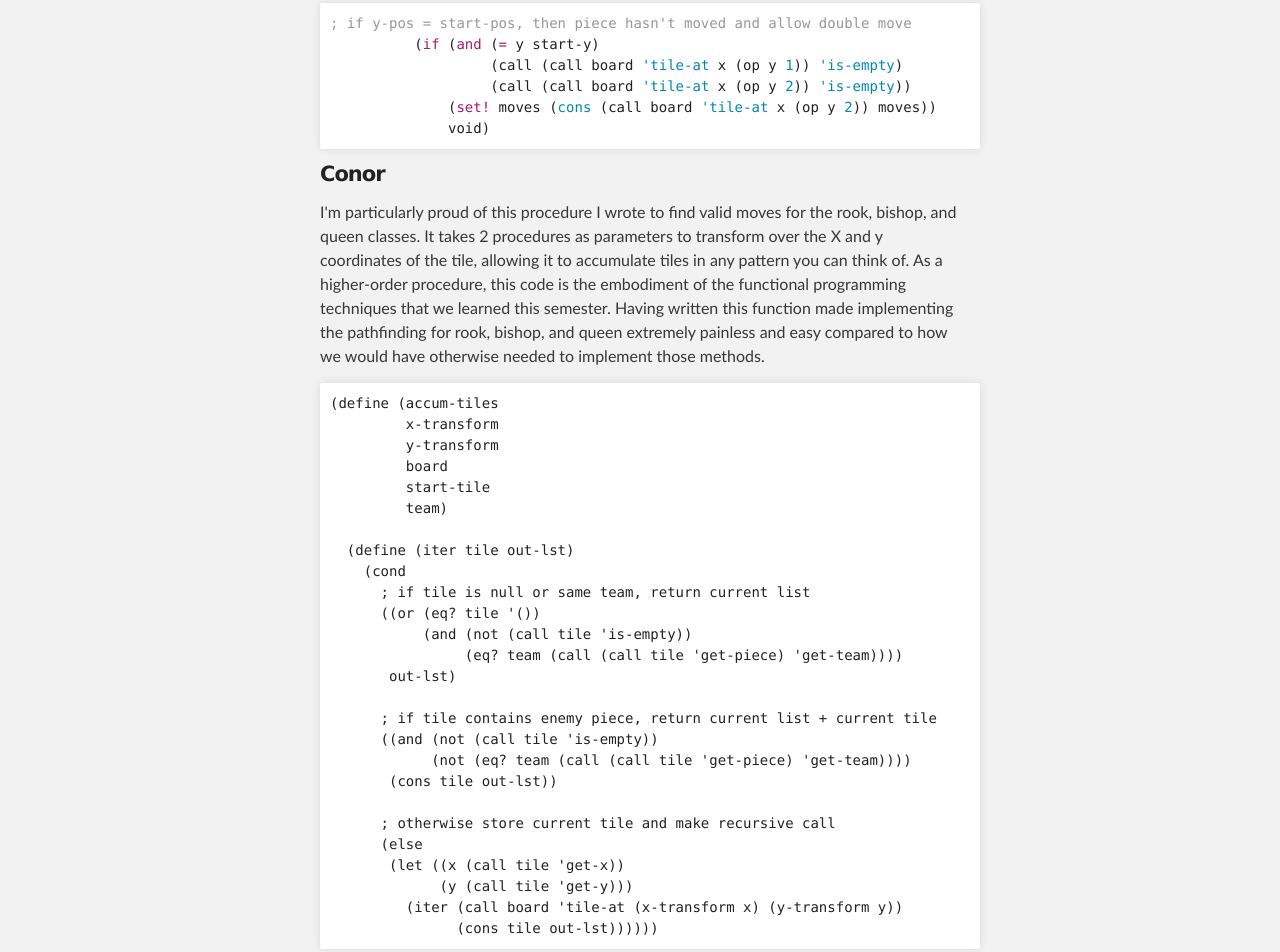
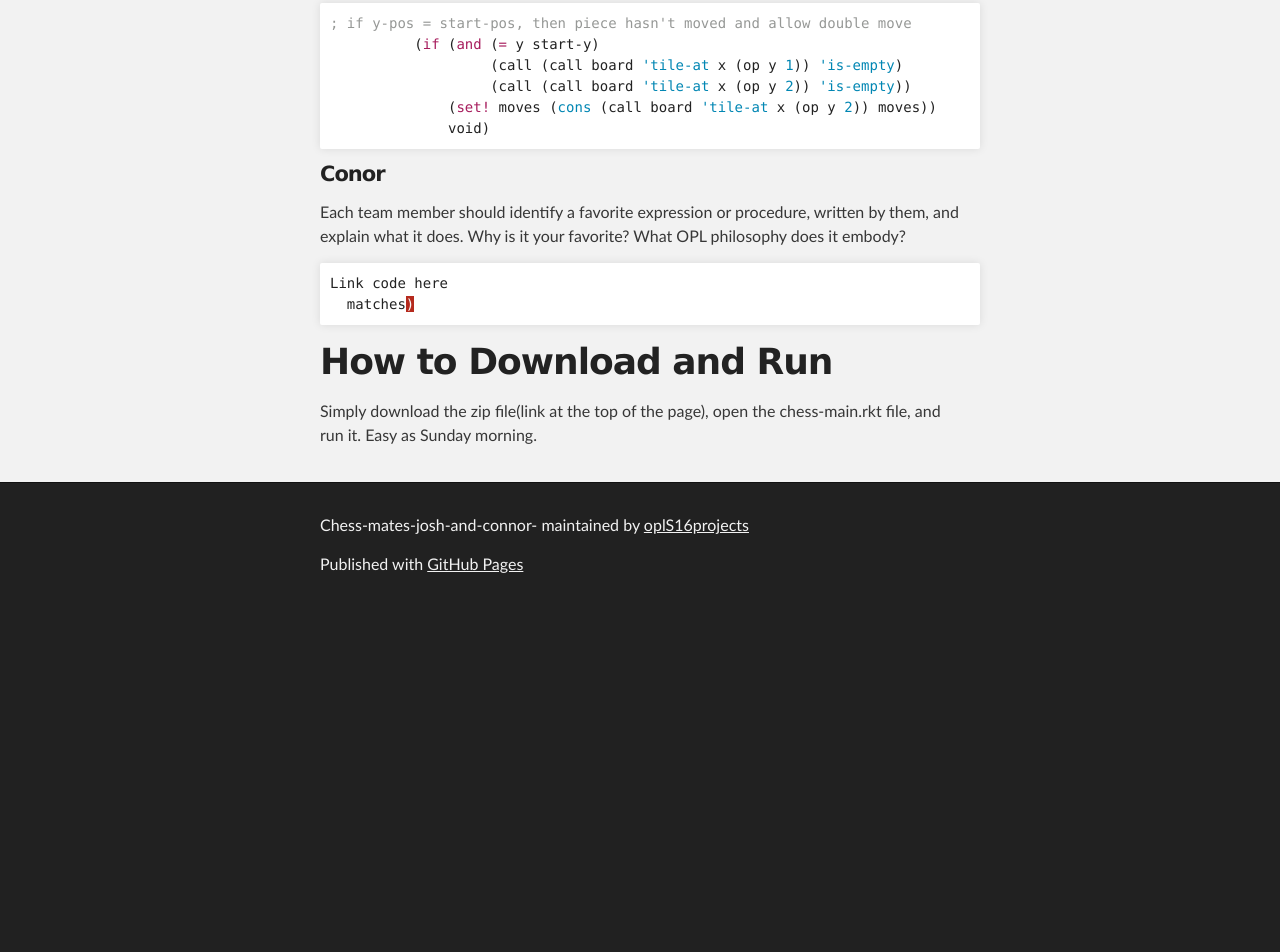
Before and after one commit to oplS16projects/Chess-Mates-Josh-and-Connor-, a plain HTML site: page index.html in a window 1280 px wide. Shown: the part 1539-2491 px from the top of the page. After the commit the page ends 2150 px from the top, so only its background shows below. Drawn offline with Linux system fonts and the light colour scheme.

Commit message:
Create gh-pages branch via GitHub

```diff
--- a/index.html
+++ b/index.html
@@ -79,41 +79,10 @@
 <h4>
 <a id="conor" class="anchor" href="#conor" aria-hidden="true"><span aria-hidden="true" class="octicon octicon-link"></span></a>Conor</h4>
 
-<p>
-I'm particularly proud of this procedure I wrote to find valid moves for the rook, bishop, and queen classes.
-It takes 2 procedures as parameters to transform over the X and y coordinates of the tile, allowing it to accumulate
-tiles in any pattern you can think of. As a higher-order procedure, this code is the embodiment of the functional
-programming techniques that we learned this semester. Having written this function made implementing the pathfinding
-for rook, bishop, and queen extremely painless and easy compared to how we would have otherwise needed to
-implement those methods.
-</p>
+<p>Each team member should identify a favorite expression or procedure, written by them, and explain what it does. Why is it your favorite? What OPL philosophy does it embody?</p>
 
-<div class="highlight highlight-source-scheme"><pre>(define (accum-tiles
-         x-transform
-         y-transform
-         board
-         start-tile
-         team)
-
-  (define (iter tile out-lst)
-    (cond
-      ; if tile is null or same team, return current list
-      ((or (eq? tile '())
-           (and (not (call tile 'is-empty))
-                (eq? team (call (call tile 'get-piece) 'get-team))))
-       out-lst)
-
-      ; if tile contains enemy piece, return current list + current tile
-      ((and (not (call tile 'is-empty))
-            (not (eq? team (call (call tile 'get-piece) 'get-team))))
-       (cons tile out-lst))
-
-      ; otherwise store current tile and make recursive call
-      (else
-       (let ((x (call tile 'get-x))
-             (y (call tile 'get-y)))
-         (iter (call board 'tile-at (x-transform x) (y-transform y))
-               (cons tile out-lst))))))</span></pre></div>
+<div class="highlight highlight-source-scheme"><pre>Link code here
+  matches<span class="pl-ii">)</span></pre></div>
 
 <h1>
 <a id="how-to-download-and-run" class="anchor" href="#how-to-download-and-run" aria-hidden="true"><span aria-hidden="true" class="octicon octicon-link"></span></a>How to Download and Run</h1>
```
